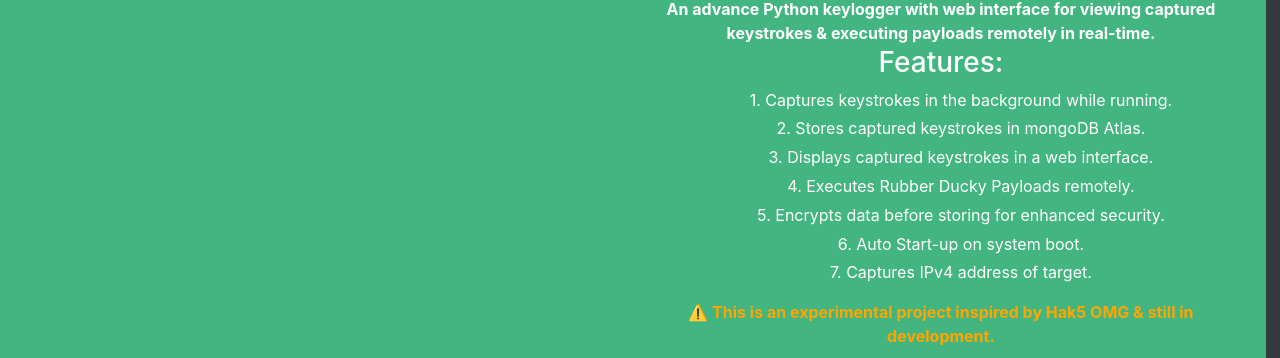
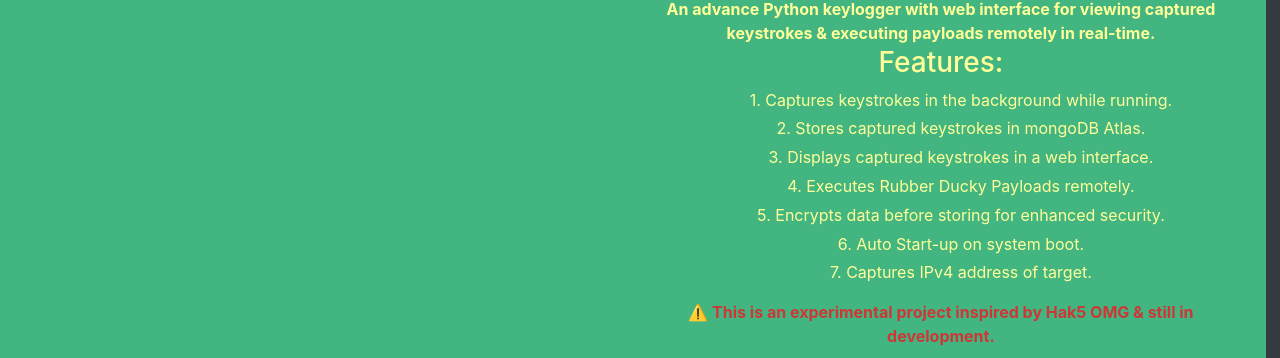
Before and after one commit to 3rr0r-505/KeySpy-site, a plain HTML site: page index.html in a window 1280 px wide. Shown: the part 209-567 px from the top of the page. Drawn offline with nearby package versions, Linux system fonts and the light colour scheme.

Commit message:
Update index.html

```diff
--- a/index.html
+++ b/index.html
@@ -10,7 +10,7 @@
     <style>
         body {
             background-color: #343a40;
-            color: #ffffff;
+            color: #FFFF99;
             padding-top: 0; /* Removed top padding */
             padding-bottom: 0; /* Removed bottom padding */
         }
@@ -91,7 +91,7 @@
                         <li>6. Auto Start-up on system boot.</li>
                         <li>7. Captures IPv4 address of target.</li>
                     </ul>
-                    <p style="color: orange; font-weight: bold;">⚠️ This is an experimental project inspired by Hak5 OMG & still in development.</p>
+                    <p style="color: #CD3737; font-weight: bold;">⚠️ This is an experimental project inspired by Hak5 OMG & still in development.</p>
                     <p align="center">
                         <a href="https://www.python.org/"><img alt="" src="https://img.shields.io/badge/python-3.9%2B-blue?logo=python&logoColor=88d4d7"/></a>
                         &nbsp;
```
